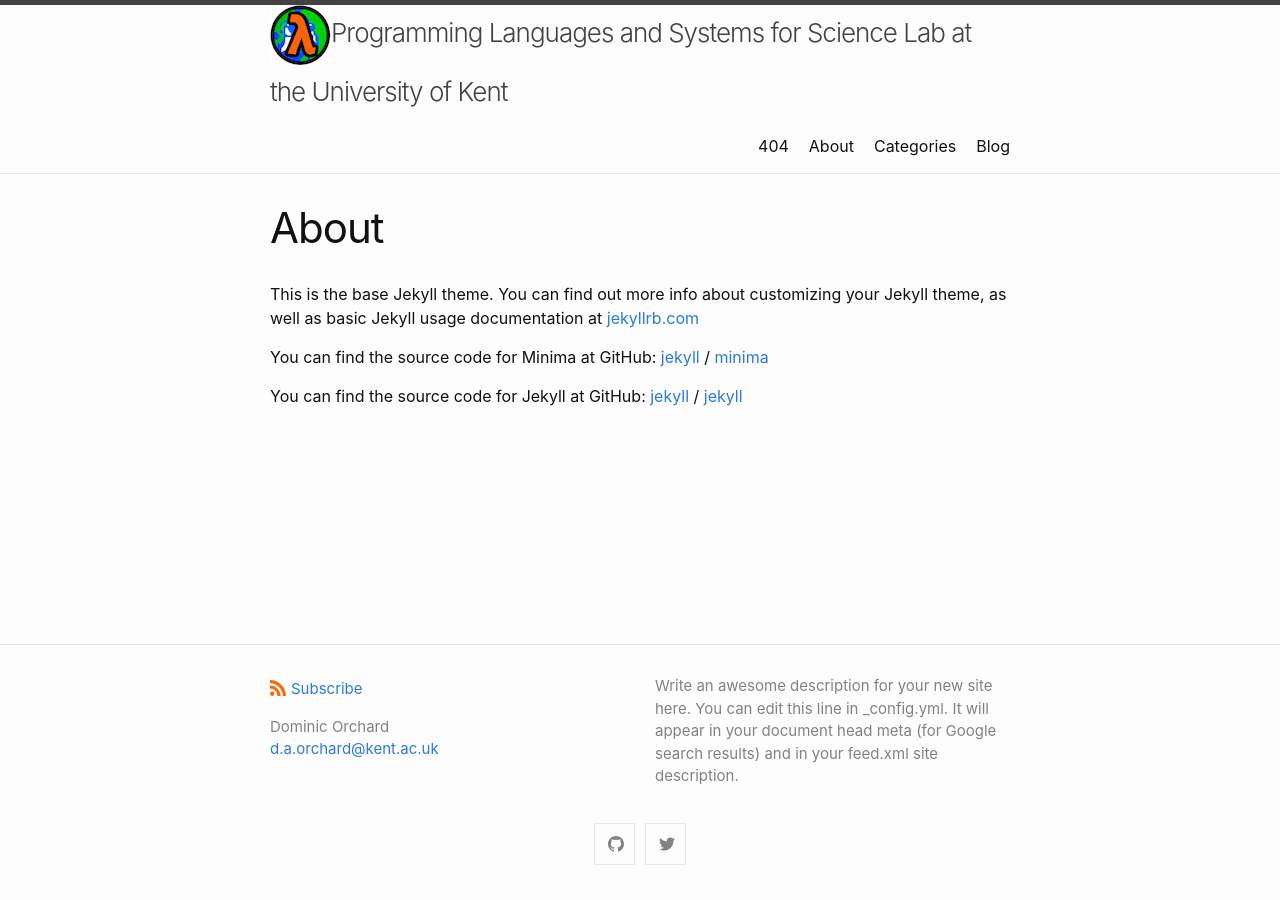
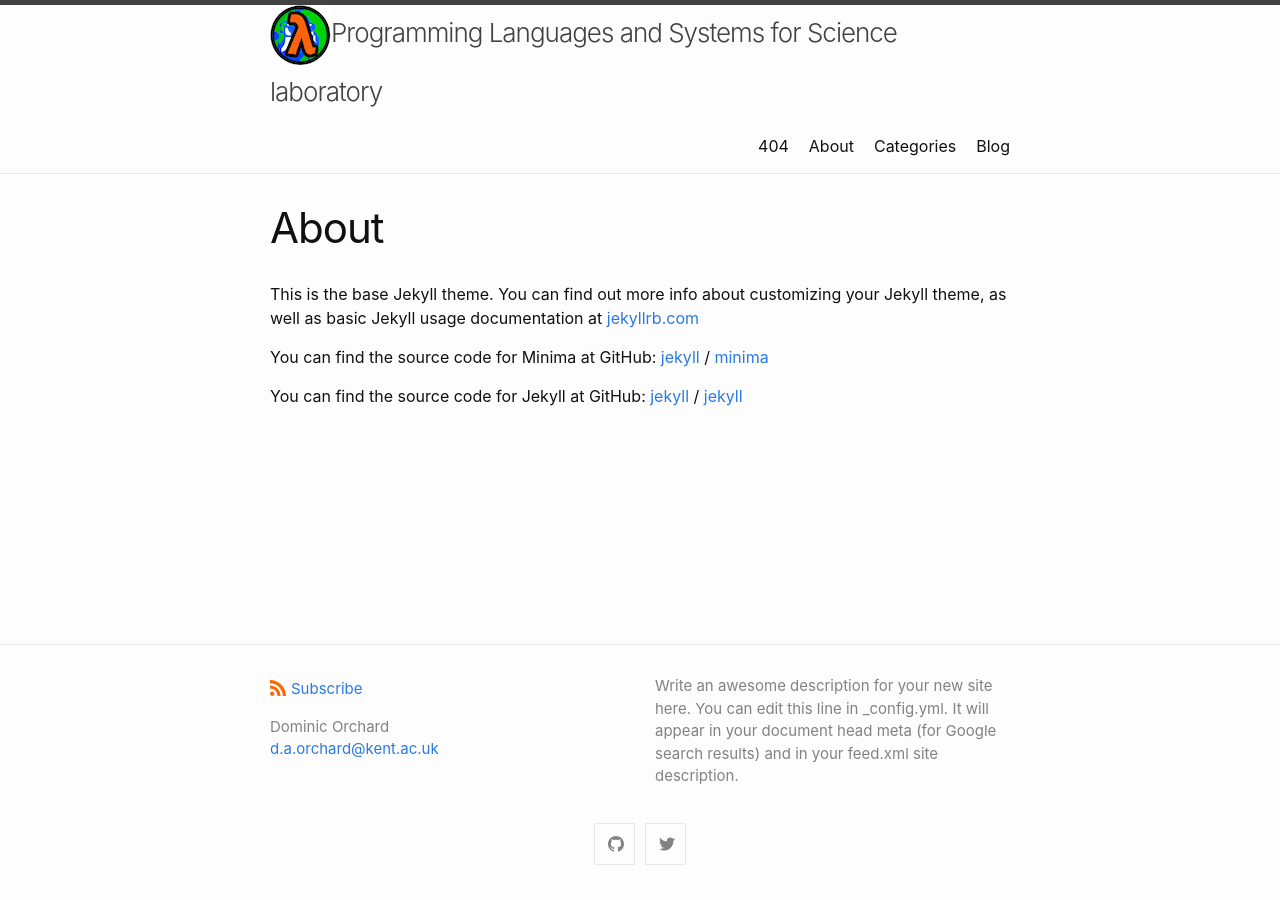
Before and after one commit to plas4sci/plas4sci.github.io, a Jekyll site: the page built from about.md, in a window 1280 px wide. Built offline with Jekyll 4.4.1, drawn with Linux system fonts in a browser that asks for light colours.

Commit message:
Update _config.yml

```diff
--- a/_config.yml
+++ b/_config.yml
@@ -1,4 +1,4 @@
-title: Programming Languages and Systems for Science Lab at the University of Kent
+title: Programming Languages and Systems for Science laboratory
 author:
   name: Dominic Orchard
   email: d.a.orchard@kent.ac.uk
```
